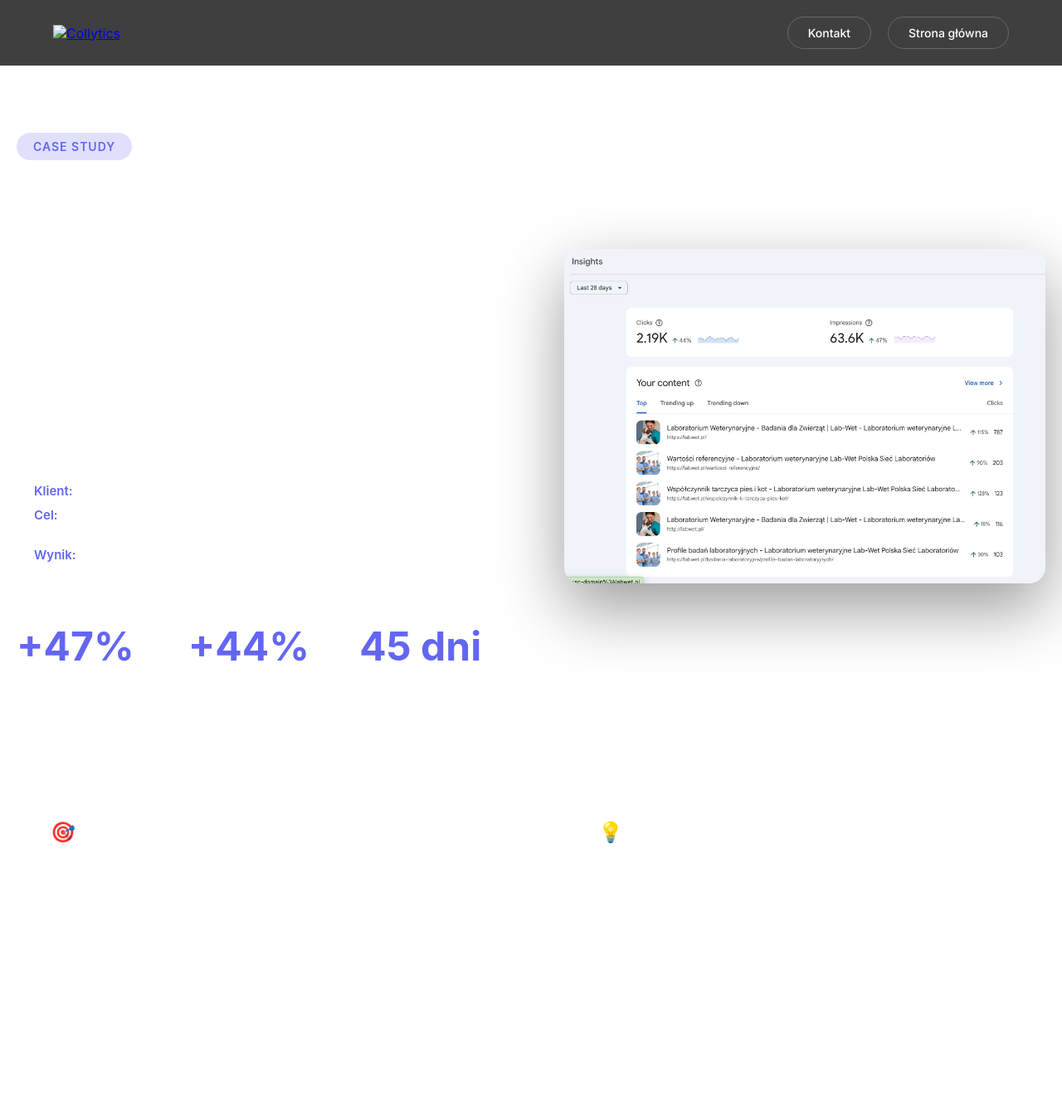
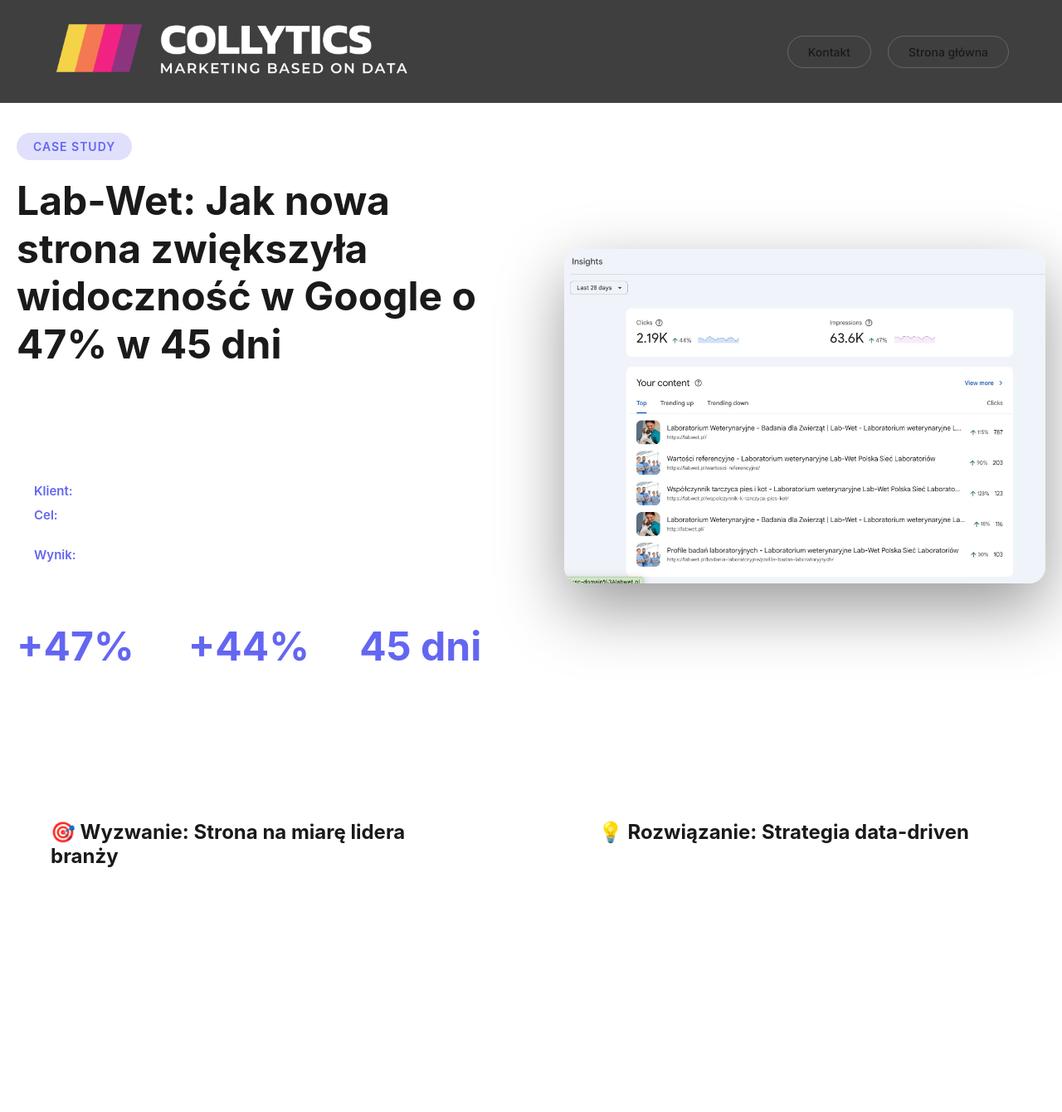
Before and after one commit to colly23421/collytics-static, a plain HTML site: page use-case-lab-wet.html in a window 1280 px wide. Shown: the top 1340 px of the page at 83% size. Drawn offline with Linux system fonts and the light colour scheme.

Commit message:
Fix logo path and change dark theme to light

```diff
--- a/use-case-lab-wet.html
+++ b/use-case-lab-wet.html
@@ -24,8 +24,8 @@
         }
 
         body {
-            background-color: #0a0a0a;
-            color: #ffffff;
+            background-color: #1a1a1a;
+            color: #1a1a1a;
             font-family: 'Inter', sans-serif;
             overflow-x: hidden;
         }
@@ -69,7 +69,7 @@
             cursor: pointer;
             border: none;
             font-size: 14px;
-            color: #ffffff;
+            color: #1a1a1a;
         }
 
         .btn-outline {
@@ -85,7 +85,7 @@
         .case-study-full {
             padding: 80px 20px;
             background: transparent;
-            color: #ffffff;
+            color: #1a1a1a;
             font-family: -apple-system, BlinkMacSystemFont, 'Segoe UI', Roboto, 'Helvetica Neue', Arial, sans-serif;
             margin-top: 80px;
         }
@@ -212,7 +212,7 @@
             font-size: 24px;
             font-weight: 700;
             margin-bottom: 20px;
-            color: #ffffff;
+            color: #1a1a1a;
         }
 
         .card-text {
@@ -322,7 +322,7 @@
         }
 
         .result-description strong {
-            color: #ffffff;
+            color: #1a1a1a;
         }
 
         /* Impact Section */
@@ -422,7 +422,7 @@
         <div class="nav-container">
             <div class="logo">
                 <a href="index.html">
-                    <img src="assets/images/logo-transparent.png" alt="Collytics" style="height: 80px;">
+                    <img src="assets/images/logo.png" alt="Collytics" style="height: 80px;">
                 </a>
             </div>
             <div class="nav-buttons">
@@ -590,7 +590,7 @@
     <!-- Footer -->
     <footer>
         <div class="logo" style="justify-content: center; margin-bottom: 24px;">
-            <img src="assets/images/logo-transparent.png" alt="Collytics" style="height: 48px;">
+            <img src="assets/images/logo.png" alt="Collytics" style="height: 48px;">
         </div>
         <p style="color: rgba(255, 255, 255, 0.6);">© Collytics. All rights reserved.</p>
     </footer>
```
